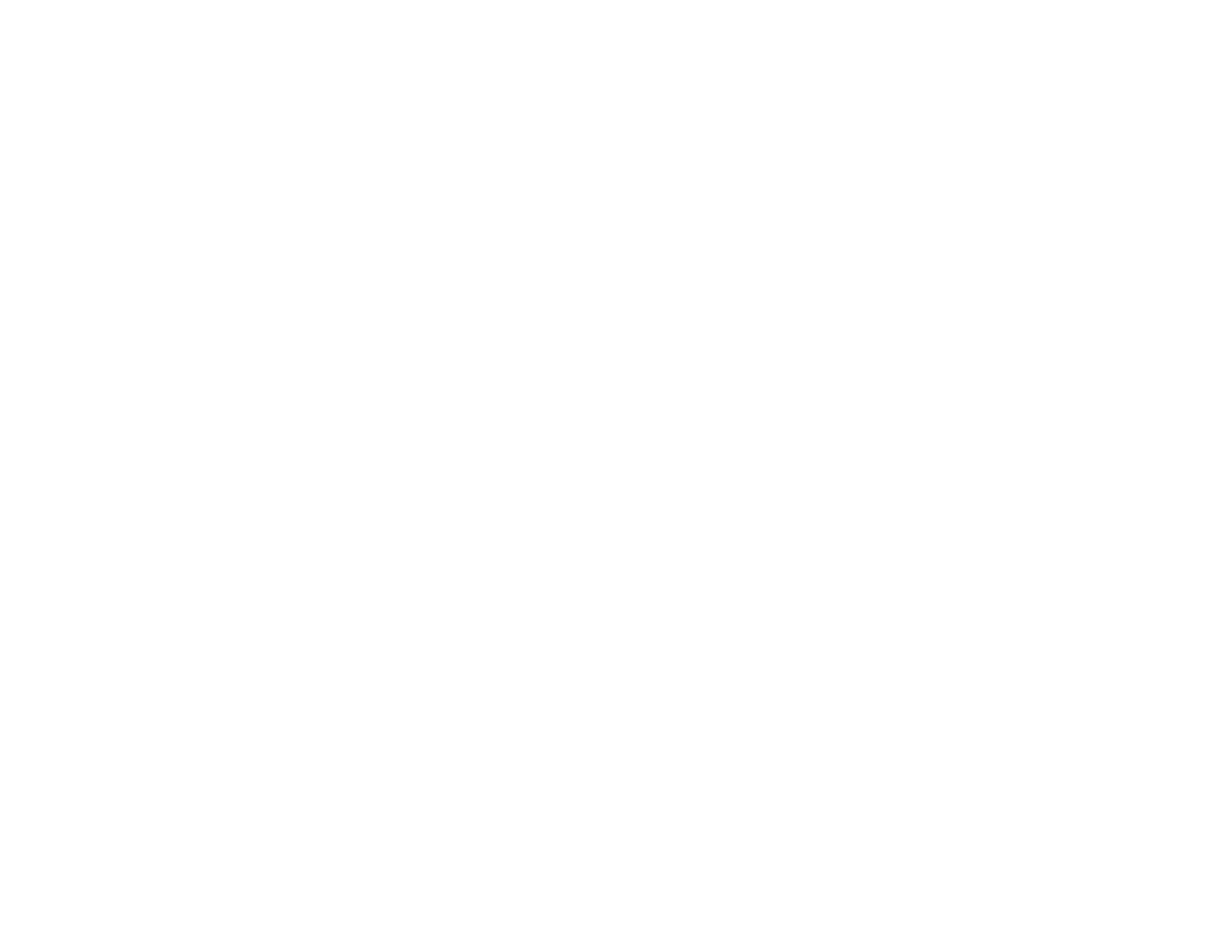
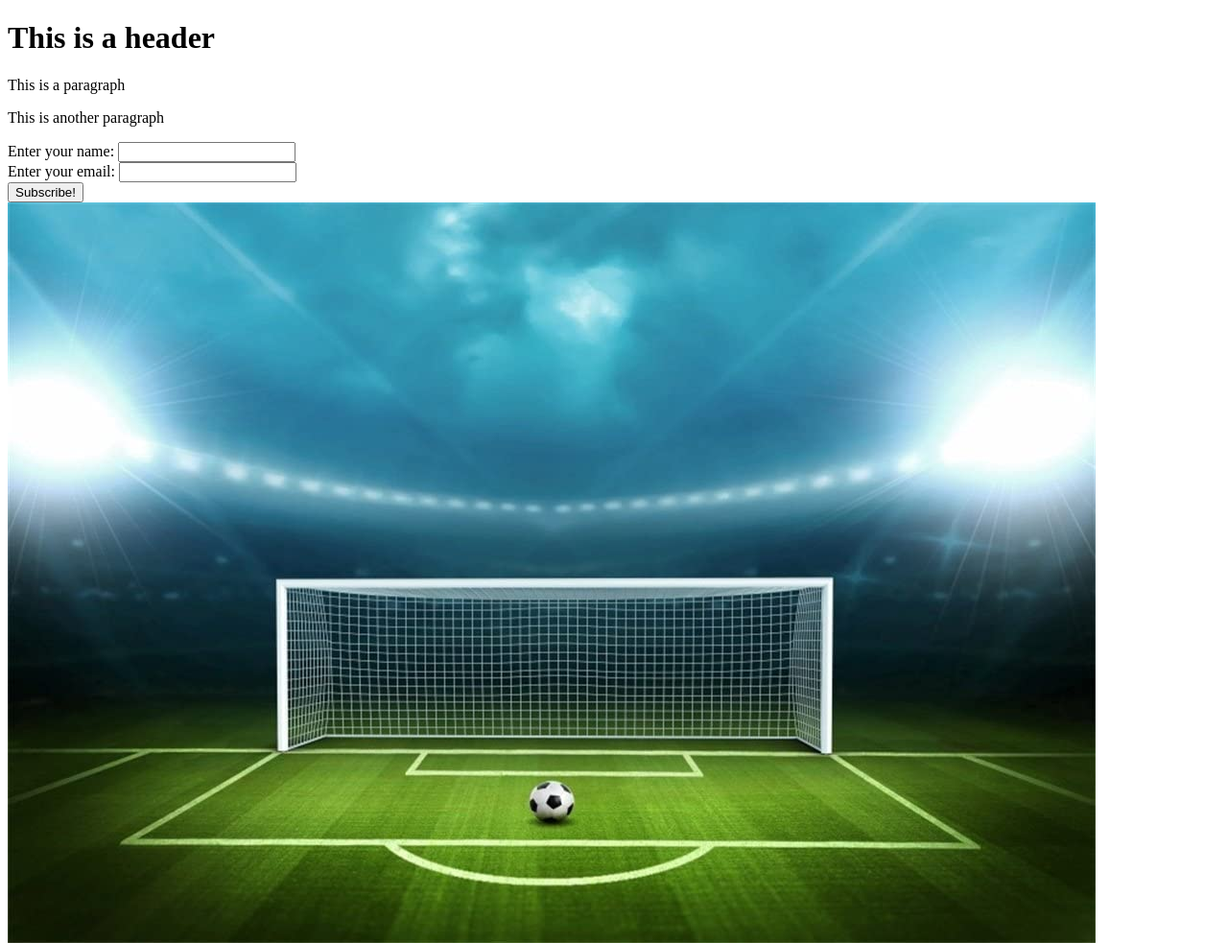
Before and after one commit to tylerconway/html-playground, a plain HTML site: page index.html in a window 1280 px wide. Shown: the whole page at 96% size. Before the commit the page ends 800 px from the top, so only its background shows below. Drawn offline with Linux system fonts and the light colour scheme.

Commit message:
COMMIT MESSAGE

```diff
--- a/index.html
+++ b/index.html
@@ -3,9 +3,30 @@
 <head>
     <meta charset="UTF-8">
     <meta name="viewport" content="width=device-width, initial-scale=1.0">
-    <title>Document</title>
+    <title>Tyler's first page</title>
 </head>
 <body>
 
+<h1>This is a header</h1>
+<p>This is a paragraph</p>
+<p>This is another paragraph</p>
+
+<form action="" method="get" class="form-example">
+    <div class="form-example">
+      <label for="name">Enter your name: </label>
+      <input type="text" name="name" id="name" required>
+    </div>
+    <div class="form-example">
+      <label for="email">Enter your email: </label>
+      <input type="email" name="email" id="email" required>
+    </div>
+    <div class="form-example">
+      <input type="submit" value="Subscribe!">
+    </div>
+  </form>
+
+
+<div></div>
+<img src="goal.jpg">
 </body>
 </html>
```
Also changed, not shown: goal.jpg (added).
